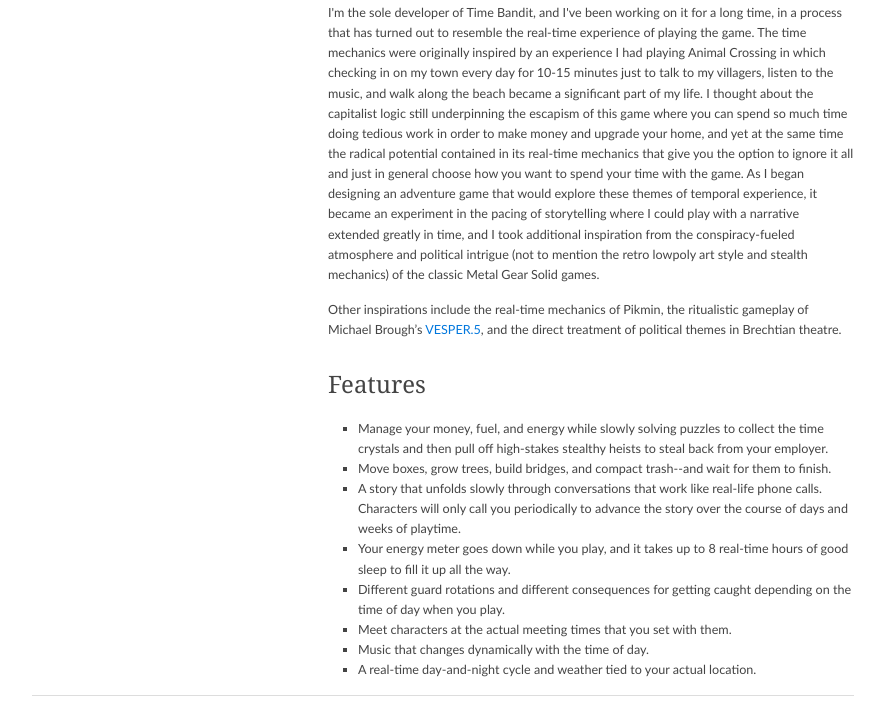
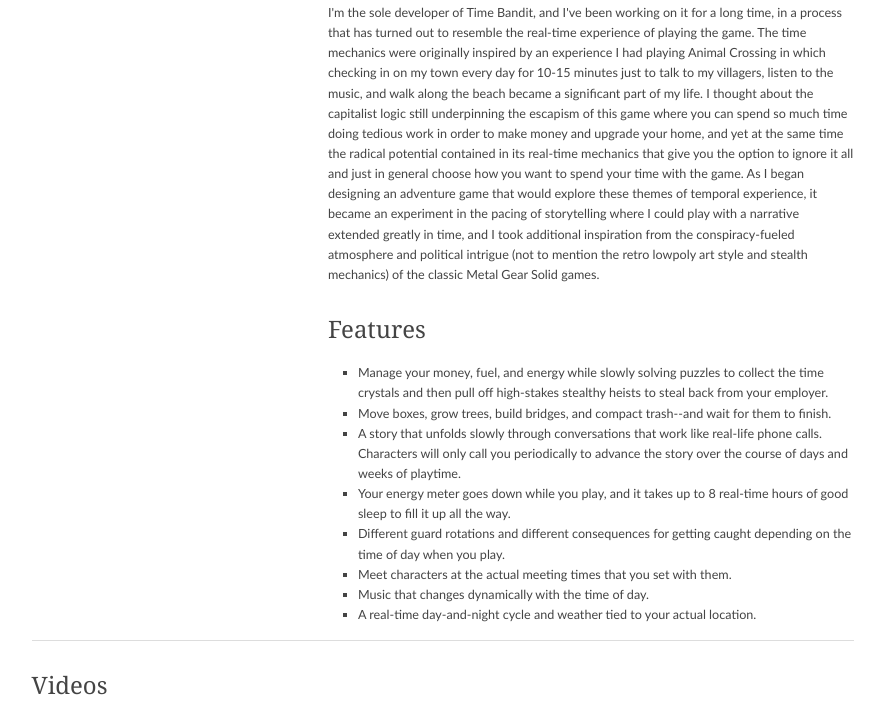
Before and after one commit to pumbertop/Presskit, a plain HTML site: page timebandit/index.html in a window 1280 px wide. Shown: the part 899-1615 px from the top of the page, without its empty margins (351-1236 px from the left). Drawn offline with Linux system fonts and the light colour scheme.

Commit message:
Update index.html

```diff
--- a/timebandit/index.html
+++ b/timebandit/index.html
@@ -140,7 +140,7 @@
 
               <h2 id="history">History</h2>
               <p>I'm the sole developer of Time Bandit, and I've been working on it for a long time, in a process that has turned out to resemble the real-time experience of playing the game. The time mechanics were originally inspired by an experience I had playing Animal Crossing in which checking in on my town every day for 10-15 minutes just to talk to my villagers, listen to the music, and walk along the beach became a significant part of my life. I thought about the capitalist logic still underpinning the escapism of this game where you can spend so much time doing tedious work in order to make money and upgrade your home, and yet at the same time the radical potential contained in its real-time mechanics that give you the option to ignore it all and just in general choose how you want to spend your time with the game. As I began designing an adventure game that would explore these themes of temporal experience, it became an experiment in the pacing of storytelling where I could play with a narrative extended greatly in time, and I took additional inspiration from the conspiracy-fueled atmosphere and political intrigue (not to mention the retro lowpoly art style and stealth mechanics) of the classic Metal Gear Solid games.</p>
-		<p>Other inspirations include the real-time mechanics of Pikmin, the ritualistic gameplay of Michael Brough’s <a href=”http://mightyvision.blogspot.com/2012/08/vesper5.html”>VESPER.5</a>, and the direct treatment of political themes in Brechtian theatre.</p>
+
 
 
 
```
